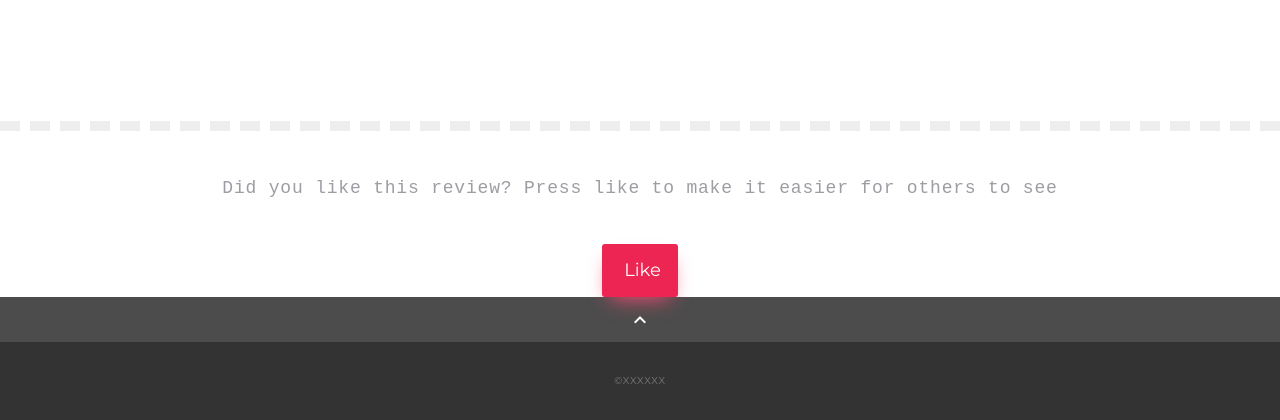
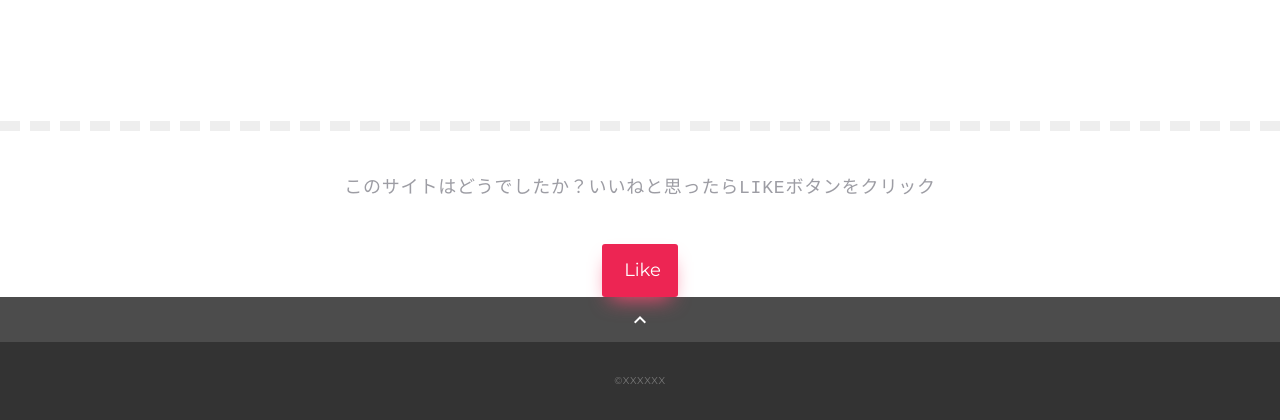
Before and after one commit to kai-777/portfolio, a plain HTML site: page docs/index.html in a window 1280 px wide. Shown: the part 849-1269 px from the top of the page. Drawn offline with nearby package versions, Linux system fonts and the light colour scheme.

Commit message:
こうしん２

```diff
--- a/docs/index.html
+++ b/docs/index.html
@@ -103,8 +103,7 @@
 
 			<div class="like-content">
 
-				<span> Did you like this review? Press like to make it easier
-					for others to see </span>
+				<span>このサイトはどうでしたか？いいねと思ったらLIKEボタンをクリック</span>
 
 				<button class="btn-secondary like-review">
 					<i class="fa fa-heart" aria-hidden="true"></i> Like
--- a/docs/js/script.js
+++ b/docs/js/script.js
@@ -17,7 +17,7 @@ $(function () {
     return false;
   });
 
-	$(document).one('click', '.like-review', function(e) {
+	$(document).one('click', '.like-review', function() {
 		$(this).html('<i class="fa fa-heart" aria-hidden="true"></i> You liked this');
 		$(this).children('.fa-heart').addClass('animate-like');
 	});
```
